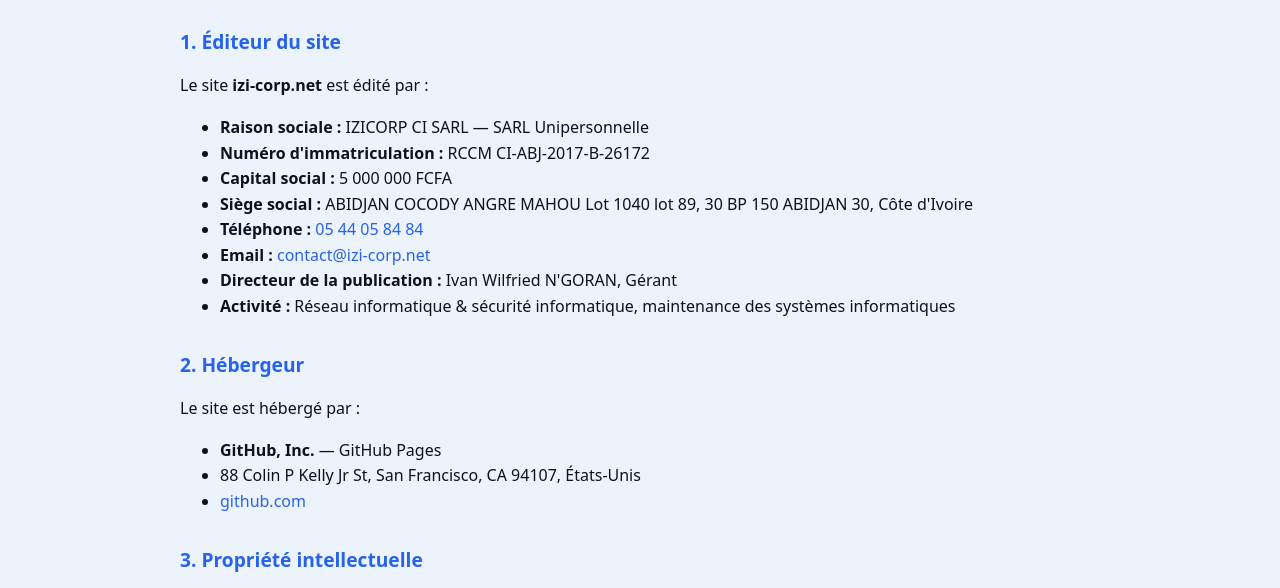
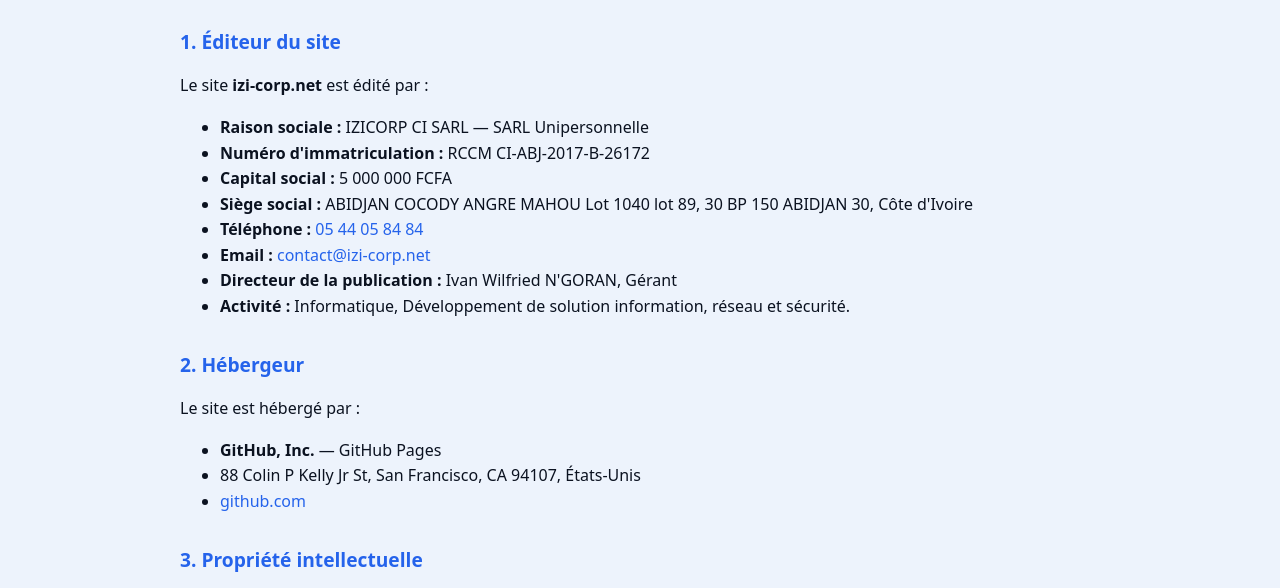
Before and after one commit to ivanngoran/izi-corp.net, a plain HTML site: page mentions-legales.html in a window 1280 px wide. Shown: the part 196-784 px from the top of the page. Drawn offline with Linux system fonts and the light colour scheme.

Commit message:
Mentions légales : correction activité

```diff
--- a/mentions-legales.html
+++ b/mentions-legales.html
@@ -29,7 +29,7 @@
 <li><strong>Téléphone :</strong> <a href="tel:+2250544058484">05 44 05 84 84</a></li>
 <li><strong>Email :</strong> <a href="mailto:contact@izi-corp.net">contact@izi-corp.net</a></li>
 <li><strong>Directeur de la publication :</strong> Ivan Wilfried N'GORAN, Gérant</li>
-<li><strong>Activité :</strong> Réseau informatique & sécurité informatique, maintenance des systèmes informatiques</li>
+<li><strong>Activité :</strong> Informatique, Développement de solution information, réseau et sécurité.</li>
 </ul>
 
 <h2>2. Hébergeur</h2>
```
